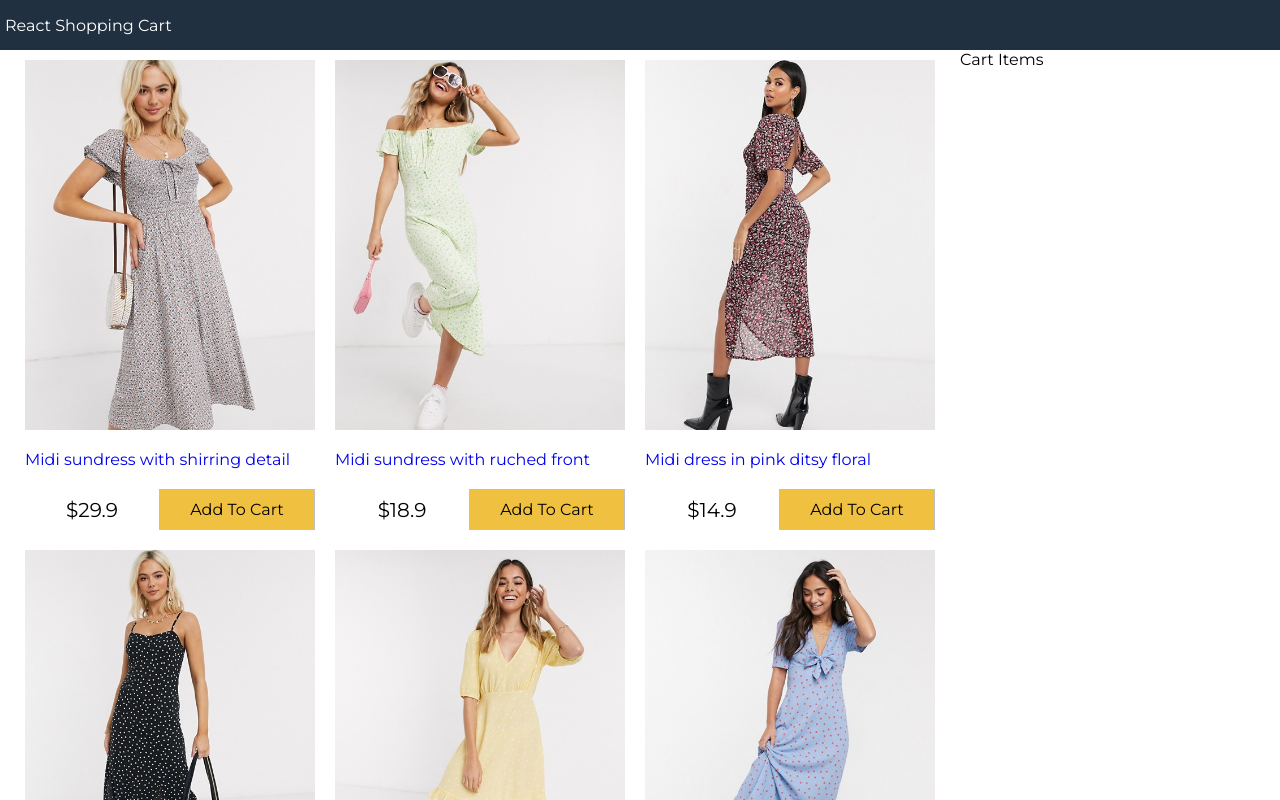
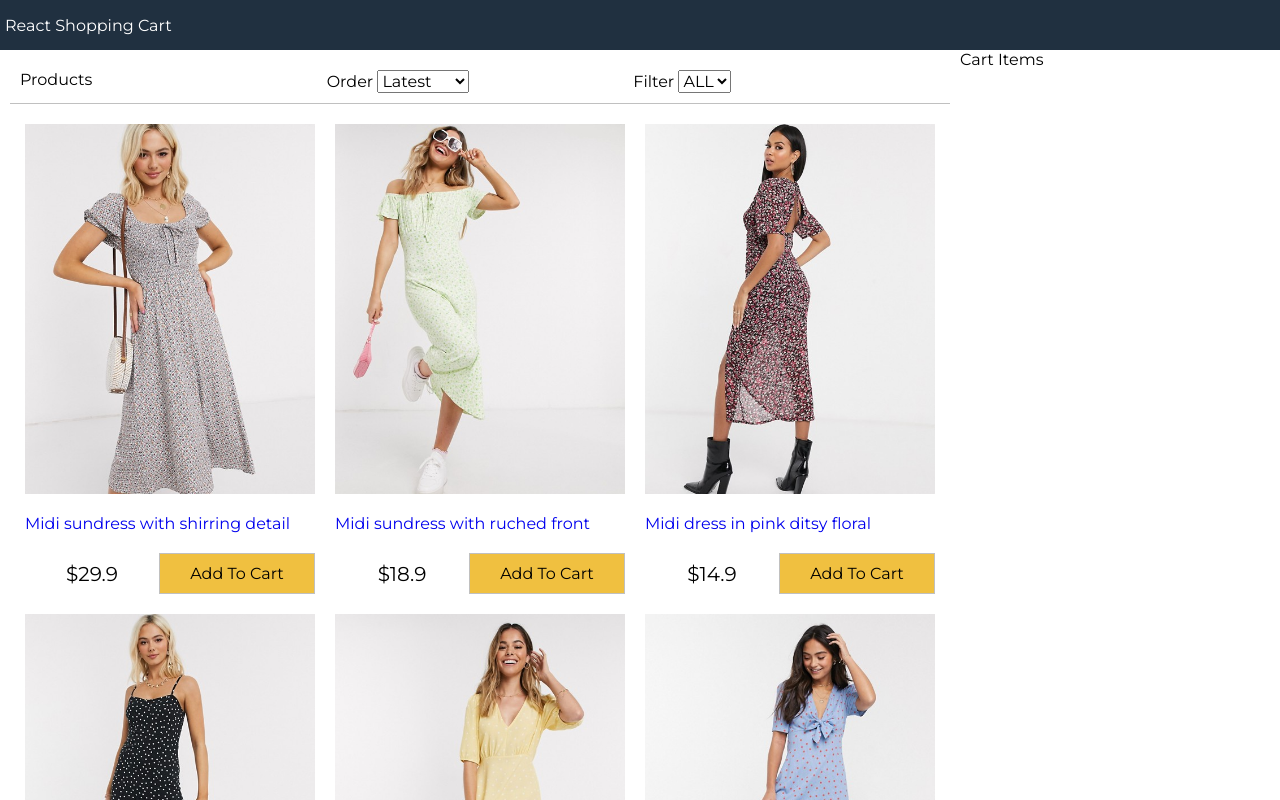
Before and after one commit to knolegsb/ReactShoppingCart, a React (Create React App) app: page / in a window 1280 px wide. Shown: the top 800 px of the page. Built offline with nearby package versions, Linux system fonts and the light colour scheme.

Commit message:
added filter component

```diff
--- a/src/App.js
+++ b/src/App.js
@@ -1,6 +1,7 @@
 import React from "react";
 import data from "./data.json";
 import Products from "./components/Product";
+import Filter from "./components/Filter";
 
 class App extends React.Component {
   constructor() {
@@ -21,6 +22,7 @@ class App extends React.Component {
         <main>
           <div className="content">
             <div className="main">
+              <Filter></Filter>
               <Products products={this.state.products}></Products>
             </div>
             <div className="sidebar">Cart Items</div>
--- /dev/null
+++ b/src/components/Filter.js
@@ -0,0 +1,31 @@
+import React, { Component } from 'react';
+
+export default class Filter extends Component {
+    render() {
+        return (
+            <div className="filter">
+                <div className="filter-result">Products</div>
+                <div className="filter-sort">
+                    Order{" "}
+                    <select>
+                        <option>Latest</option>
+                        <option>Lowest</option>
+                        <option>Hightest</option>
+                    </select>
+                </div>
+                <div className="filter-size">
+                    Filter{" "}
+                    <select>
+                        <option>ALL</option>
+                        <option>XS</option>
+                        <option>S</option>
+                        <option>M</option>
+                        <option>L</option>
+                        <option>XL</option>
+                        <option>XXL</option>
+                    </select>
+                </div>
+            </div>
+        )
+    }
+}
--- a/src/index.css
+++ b/src/index.css
@@ -119,3 +119,16 @@ footer {
 .button.primary {
   background-color: #f0c040;
 }
+
+
+.filter {
+  display: flex;
+  justify-content: space-between;
+  padding: 1rem;
+  margin: 1rem;
+  border-bottom: 0.1rem #c0c0c0 solid;
+}
+
+.filter div {
+  flex: 1;
+}
```
